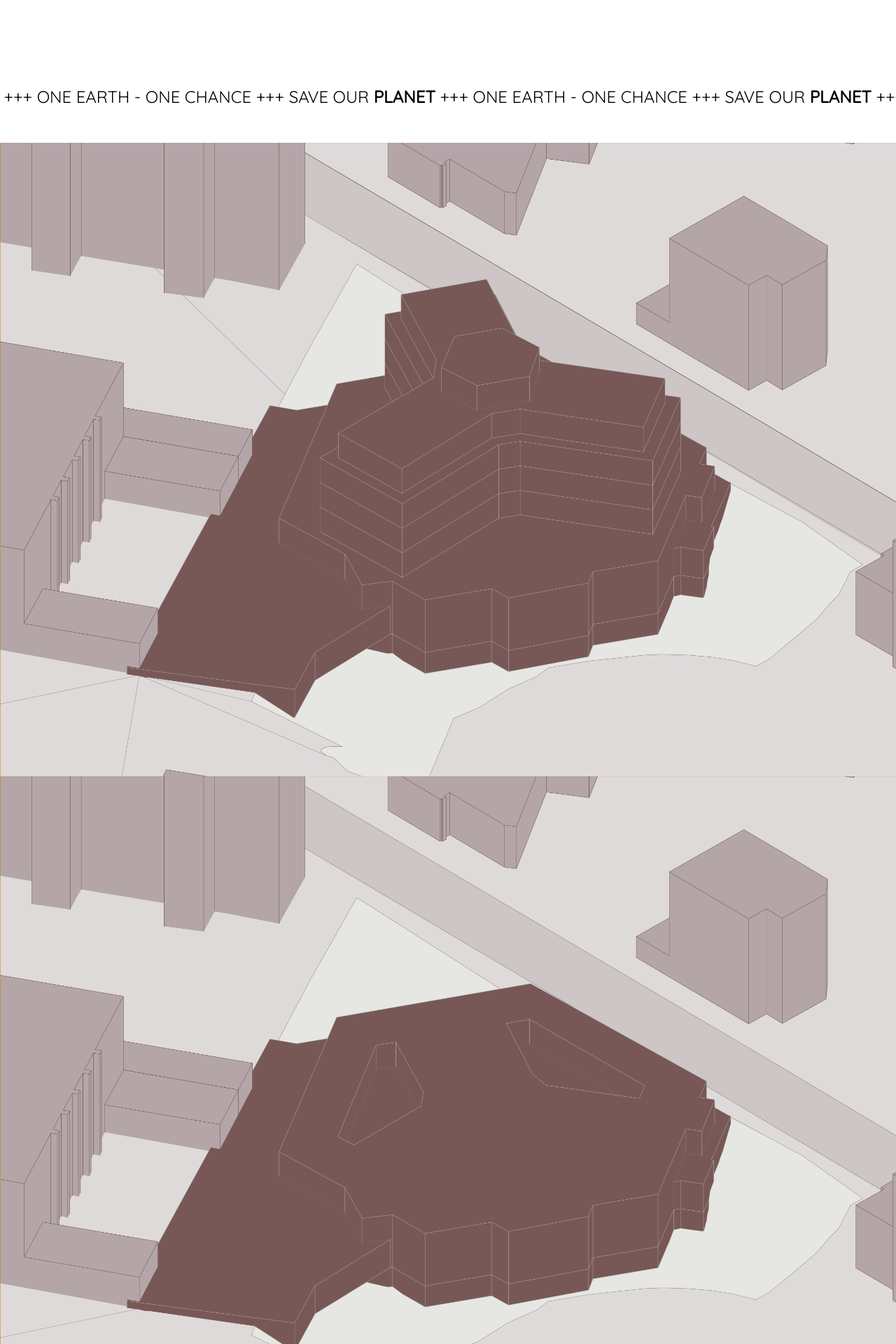
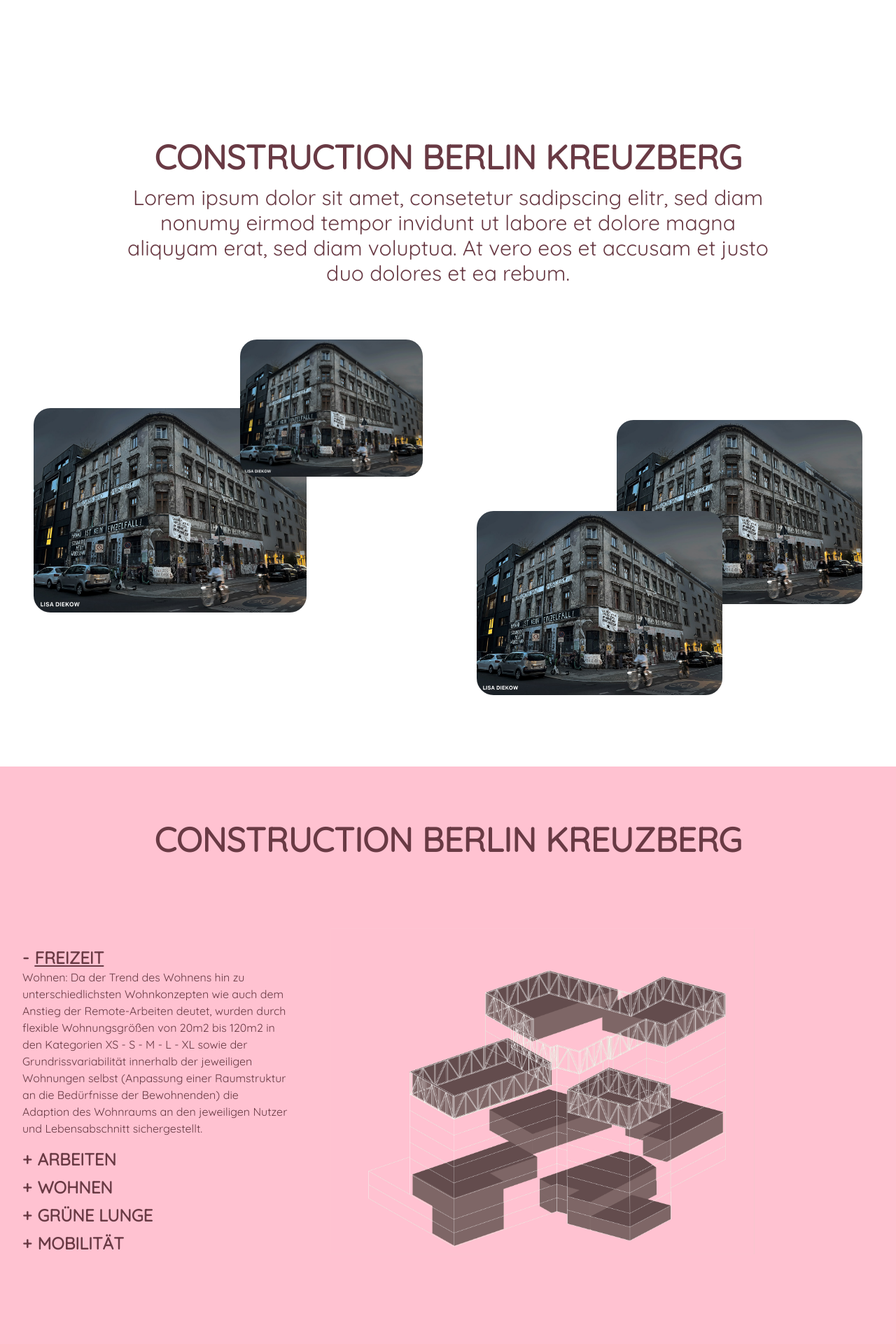
Before and after one commit to pweimann/new-construction-project, a Nuxt app: page / in a window 1280 px wide. Shown: the part 680-2600 px from the top of the page at 70% size. Built offline with nearby package versions, Linux system fonts and the light colour scheme; what tw-elements would draw is missing.

Commit message:
adapt white space and the sequence of sections

```diff
--- a/components/BaseSection.vue
+++ /dev/null
@@ -1,8 +0,0 @@
-<template>
-  <section class='bg-dark-rosa py-8'>
-    <slot/>
-  </section>
-</template>
-
-<script setup lang='ts'>
-</script>
--- a/components/ImageCarousel.vue
+++ b/components/ImageCarousel.vue
@@ -1,5 +1,5 @@
 <template>
-  <section class='py-12 container mx-auto'>
+  <section class='py-20 container mx-auto'>
     <div id='carouselExampleIndicators' class='carousel slide relative' data-bs-ride='carousel'>
       <div class='carousel-indicators absolute right-0 bottom-0 left-0 flex justify-center p-0 mb-4'>
         <button
--- a/components/ImageCollage.vue
+++ b/components/ImageCollage.vue
@@ -1,5 +1,5 @@
 <template>
-  <section class='bg-white py-8' ref='main'>
+  <section class='bg-white py-20' ref='main'>
     <FadeInTransition>
       <div class='container mx-auto px-4'>
         <div class='w-3/4 mx-auto text-center'>
--- a/components/ImageSlider.vue
+++ b/components/ImageSlider.vue
@@ -1,6 +1,6 @@
 <template>
-  <section class='py-12 container mx-auto'>
-    <div id='imageSlider' class='carousel carousel-dark slide relative' data-bs-ride='carousel'>
+  <section class='py-20 container mx-auto'>
+    <div id='imageSlider' class='carousel carousel-dark slide relative' data-bs-ride='carousel' data-bs-interval="false">
       <div class='carousel-indicators absolute right-0 bottom-0 left-0 flex justify-center p-0 mb-4'>
         <button
           type='button'
--- a/components/TabSection.vue
+++ b/components/TabSection.vue
@@ -1,5 +1,5 @@
 <template>
-  <section class='bg-light-rosa py-12'>
+  <section class='bg-light-rosa py-20'>
     <FadeInTransition>
       <div class='container mx-auto px-4 text-center mb-12'>
         <h2 class='text-dark-rosa text-2xl md:text-5xl font-bold uppercase leading-tight mb-4'>construction berlin
--- a/pages/index.vue
+++ b/pages/index.vue
@@ -4,11 +4,11 @@
       <h1>Hello girls, scroll down</h1>
     </div>
   </section>
+  <ImageCollage></ImageCollage>
+  <TabSection :tabs-nav-list='tabsNavList'/>
+  <ImageCarousel/>
+  <BackgroundImageSection />
   <MarqueeLabel/>
-  <ImageCarousel/>
-  <ImageCollage></ImageCollage>
-  <BackgroundImageSection />
-  <TabSection :tabs-nav-list='tabsNavList'/>
   <ImageSlider/>
   <TabSection :tabs-nav-list='saveOurPlanetList' reverse/>
 </template>
```
